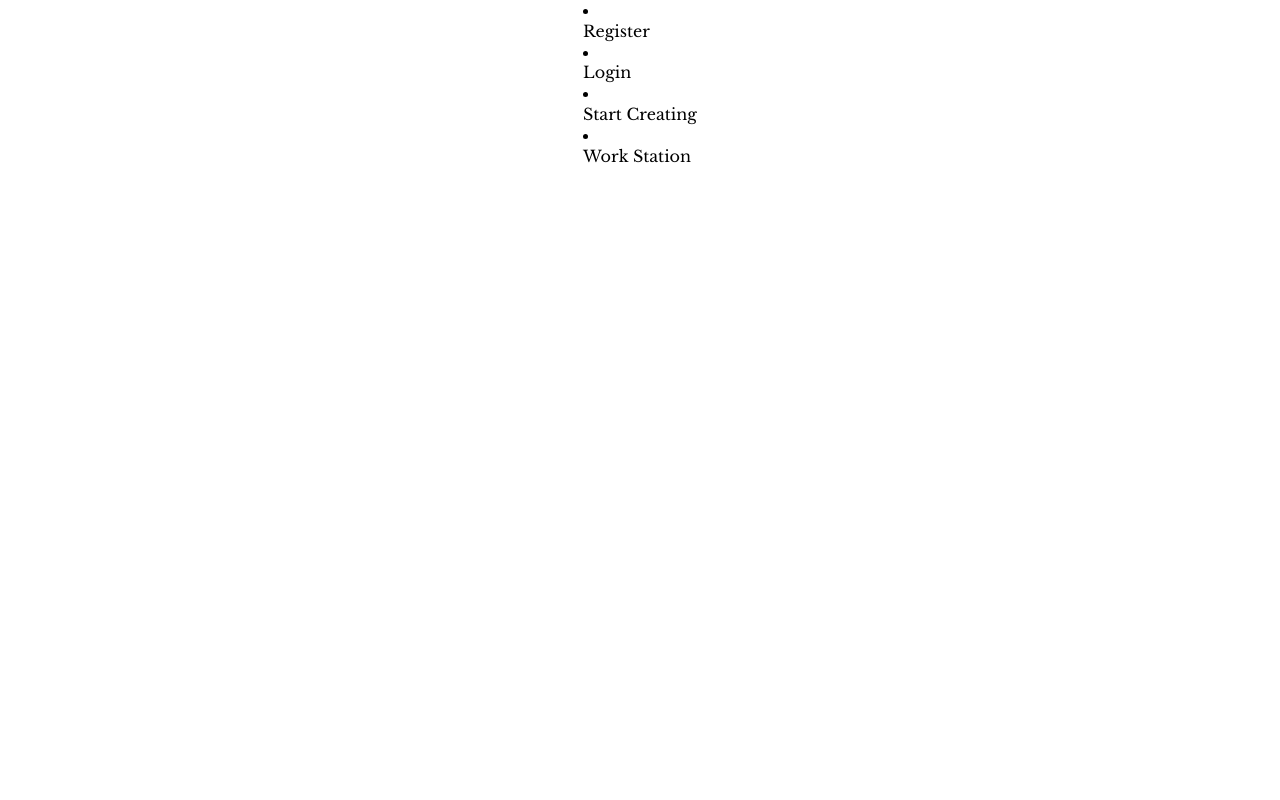
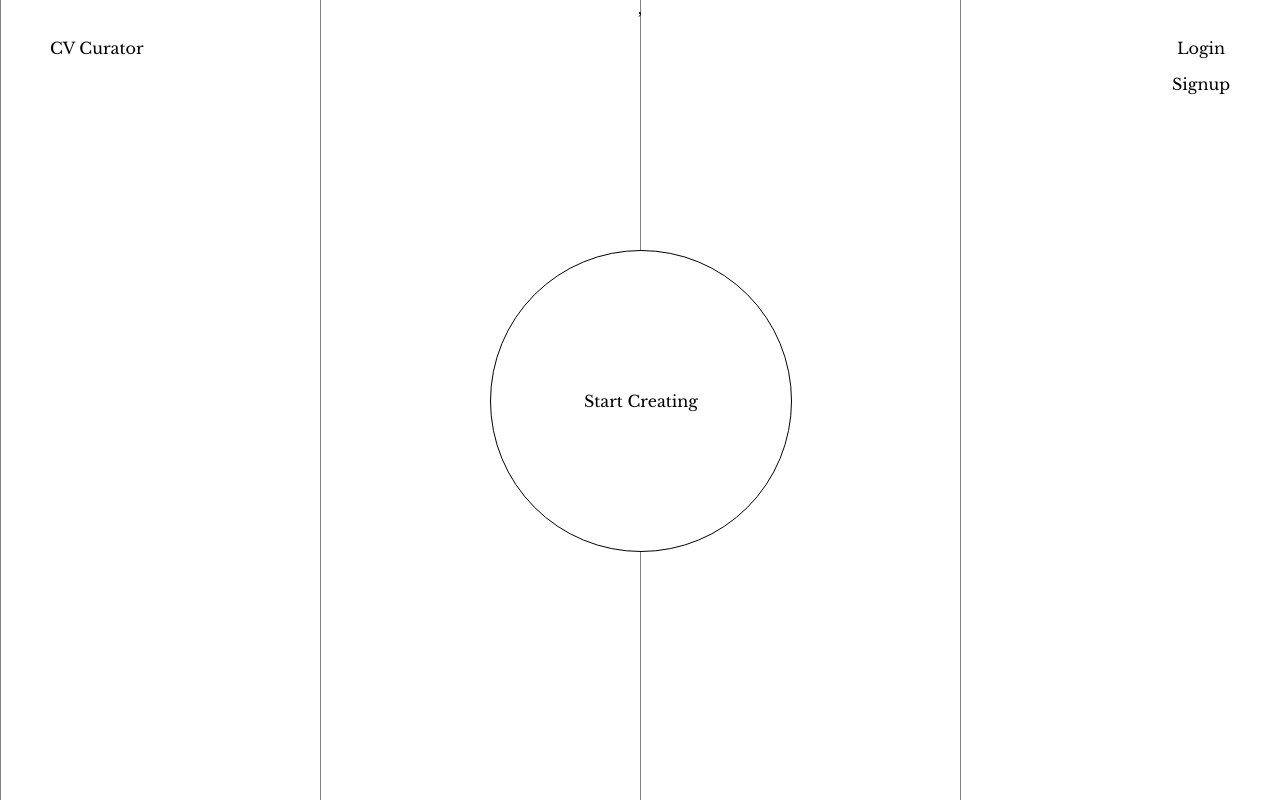
Before and after one commit to sophlanz/cv-generator, a React (Create React App) app in the folder client/: page /#/ in a window 1280 px wide. Built offline with nearby package versions, Linux system fonts and the light colour scheme.

Commit message:
frontend of welcome page. circle that tracks x and y coordinates, and then tranlates

```diff
--- a/client/src/components/About.js
+++ b/client/src/components/About.js
@@ -10,10 +10,10 @@ import { useDispatch, useSelector } from 'react-redux';
 export default function About() {
     //check to see if details have been saved to the store
    const savedCv = useSelector((state)=> state.cv);
-   console.log(savedCv);
+
 
    //state where we'll keep track if the user wants to view saved data
-   const [savedData, setSavedData] = useState(savedCv.about.length === 0 || savedCv.about.firstName=== undefined ? false : true)
+   const [savedData, setSavedData] = useState(savedCv.about.length === 0  ? false : true)
     const defaultValues = {
         firstname: "Your",
         lastName: "Name",
--- a/client/src/components/CV.js
+++ b/client/src/components/CV.js
@@ -1,5 +1,4 @@
-import React, { Component, useState, useEffect } from 'react'
-import { useLocation } from 'react-router-dom';
+import React, { Component, useState, useEffect } from 'react';
 import About from "./About";
 import Education from "./Education";
 import Experience from "./Experience";
@@ -15,6 +14,8 @@ export default function CV() {
     const [newFile, setNewFile] = useState(null);
     //state for title
     const [fileName, setfileName] = useState(null);
+    //store username in state, to check if it's a guest later, an
+    const [user, setUser] = useState(null);
     //get cv from state
     const cv = useSelector((state)=> state.cv);
 
@@ -23,16 +24,21 @@ export default function CV() {
 
     //user object
     const userData = useSelector((state) => state.user)
+    console.log(userData);
+    //username from user object, if length is 0, then it's a guest
+    let username = null;
+    if(userData.length === 0 ) {
+        username = "guest"
+    } else {
+        username= userData[0].username
+    }
 
-    //username from user object
-    const username = userData[0].username;
     //resume object
     const cvData = cv.about[0];
 
     //send data to db, for new file
     const saveData = () => {
         const data = {...cv, fileName:fileName}
-
         //send filename to store
         dispatch(
             addFileName({
@@ -64,11 +70,12 @@ export default function CV() {
        const body = {
            resume: data
         };
+        console.log(data);
 
         //axios request to update data, use id to cv instance
         axios.post(`http://localhost:9000/update-cv/${id}`,body)
         .then((results)=> {
-
+            console.log(results)
         })
         .catch((error)=> {
 
--- /dev/null
+++ b/client/src/components/NavWelcome.js
@@ -0,0 +1,14 @@
+import React from 'react'
+import {Link} from "react-router-dom";
+export default function NavWelcome() {
+    return (
+        <>
+              <nav className = 'navWelcome'>
+                <a><Link to={'/login'}>Login</Link></a>
+                <a><Link to={'/register'}>Signup</Link></a>
+{/*                 <li><Link to={'/create-cv'}>Start Creating </Link></li>
+                    <li><Link to={'/workstation'}>Work Station</Link></li> */}
+                </nav>
+        </>
+    )
+}
--- a/client/src/components/Skills.js
+++ b/client/src/components/Skills.js
@@ -5,10 +5,10 @@ export default function Skills() {
 const dispatch = useDispatch();
 //get data from cv redux store, to see if there's saved data
 const cv = useSelector((state)=> state.cv);
-console.log(cv);
+
 //if skills object is empty set false
 const [savedData, setSavedData] = useState(Object.keys(cv.skills).length === 0 ? false : true)
-console.log(Object.keys(cv.skills).length)
+
 //declare states
 //skills should be an object that contains array of tech and soft skills
 //check to see if we want to use saved data or default values
--- a/client/src/components/Welcome.js
+++ b/client/src/components/Welcome.js
@@ -1,15 +1,35 @@
-import React, { Component } from 'react'
-import {Link} from "react-router-dom";
+import React, { useState } from 'react'
+import Nav from './NavWelcome';
+import {Link} from 'react-router-dom';
+export default function Welcome () {
+    const [x, setX] = useState(null);
+    const [y, setY] = useState(null);
+    const [xChange,setXChange] = useState(null);
+    const [yChange, setYChange] = useState(null);
+    const [style, setStyle] = useState(null);
+    const trackMouse = (e) => {
+        //get x
+        setX(e.clientX);
+        //get y
+        setY(e.clientY);
+        const xChange = e.clientX  * 0.01;
+        const yChange = e.clientY  * 0.01;
+        setXChange(xChange);
+        setYChange(yChange);
 
-export default class Welcome extends Component {
-    render() {
+    };
+
         return (
-            <div>
-                <li><Link to={'/register'}>Register</Link></li>
-                <li><Link to={'/login'}>Login</Link></li>
-                <li><Link to={'/create-cv'}>Start Creating </Link></li>
-                <li><Link to={'/workstation'}>Work Station</Link></li>
+            <div className="gridContainer">
+                <h1>CV Curator</h1>
+                {/*navbar */}
+                <Nav/>
+                {/*interactive ball, give translate3d style using state*/}
+                <div style={{transform:`translate3d(${xChange}%,${yChange}%, 1px)`}} className="ball" onMouseMove={(e)=> trackMouse(e)} >
+                   <p><Link to={'/create-cv'}>Start Creating</Link></p>
+                </div>
+                <p>{x},{y}</p>
             </div>
+
         )
     }
-}
--- a/client/src/components/Workstation.js
+++ b/client/src/components/Workstation.js
@@ -25,7 +25,7 @@ export default function Workstation() {
         .then((response)=> {
             //save just the resumes
             setUserData(response.data.resume);
-
+            console.log(response.data.resume)
 
         })
         .catch((error)=> {
--- a/client/src/saas/App.scss
+++ b/client/src/saas/App.scss
@@ -1,5 +1,5 @@
 @import "utilities/variables.scss";
 @import "base/reset.scss";
 @import "components/all";
-@import "layout/mainContainer.scss";
+@import "layout/all";
 @import"sections/all";
--- /dev/null
+++ b/client/src/saas/layout/all.scss
@@ -0,0 +1,2 @@
+@import "mainContainer.scss";
+@import "nav.scss";
--- /dev/null
+++ b/client/src/saas/layout/nav.scss
@@ -0,0 +1,9 @@
+/*nav bar for homepage before login*/
+.navWelcome {
+    position:absolute;
+    right:50px;
+    top:40px;
+    display:flex;
+    flex-direction: column;
+    gap:20px;
+}
--- a/client/src/saas/sections/all.scss
+++ b/client/src/saas/sections/all.scss
@@ -4,3 +4,4 @@
 @import"education.scss";
 @import"experience.scss";
 @import "modal.scss";
+@import 'welcome.scss'
--- /dev/null
+++ b/client/src/saas/sections/welcome.scss
@@ -0,0 +1,39 @@
+/*container for grid*/
+.gridContainer {
+    background-size:25%;
+    height:100vh;
+    width:100vw;
+    /*lines running down the page*/
+    background-image:
+      linear-gradient(to right, grey 1px, transparent 1px),
+}
+/*welcome page title*/
+.gridContainer h1 {
+  position:absolute;
+  left:50px;
+  top:40px;
+}
+.ball {
+  width:300px;
+  height:300px;
+  border-radius: 50%;
+  border:1px solid black;
+  /*center div*/
+  position:absolute;
+  top:50%;
+  left:50%;
+  /*offset by half of height and width of circle*/
+  margin-top:-150px;
+  margin-left:-150px;
+  will-change:transform;
+  transform-style:preserve-3d;
+  display:flex;
+  justify-content:center;
+  align-items:center;
+  background-color:white;
+  color:black;
+}
+.ball:hover {
+  color:white;
+  background-color: black;
+}
```
Also changed, not shown: client/src/saas/base/reset.scss (line endings or trailing spaces).
